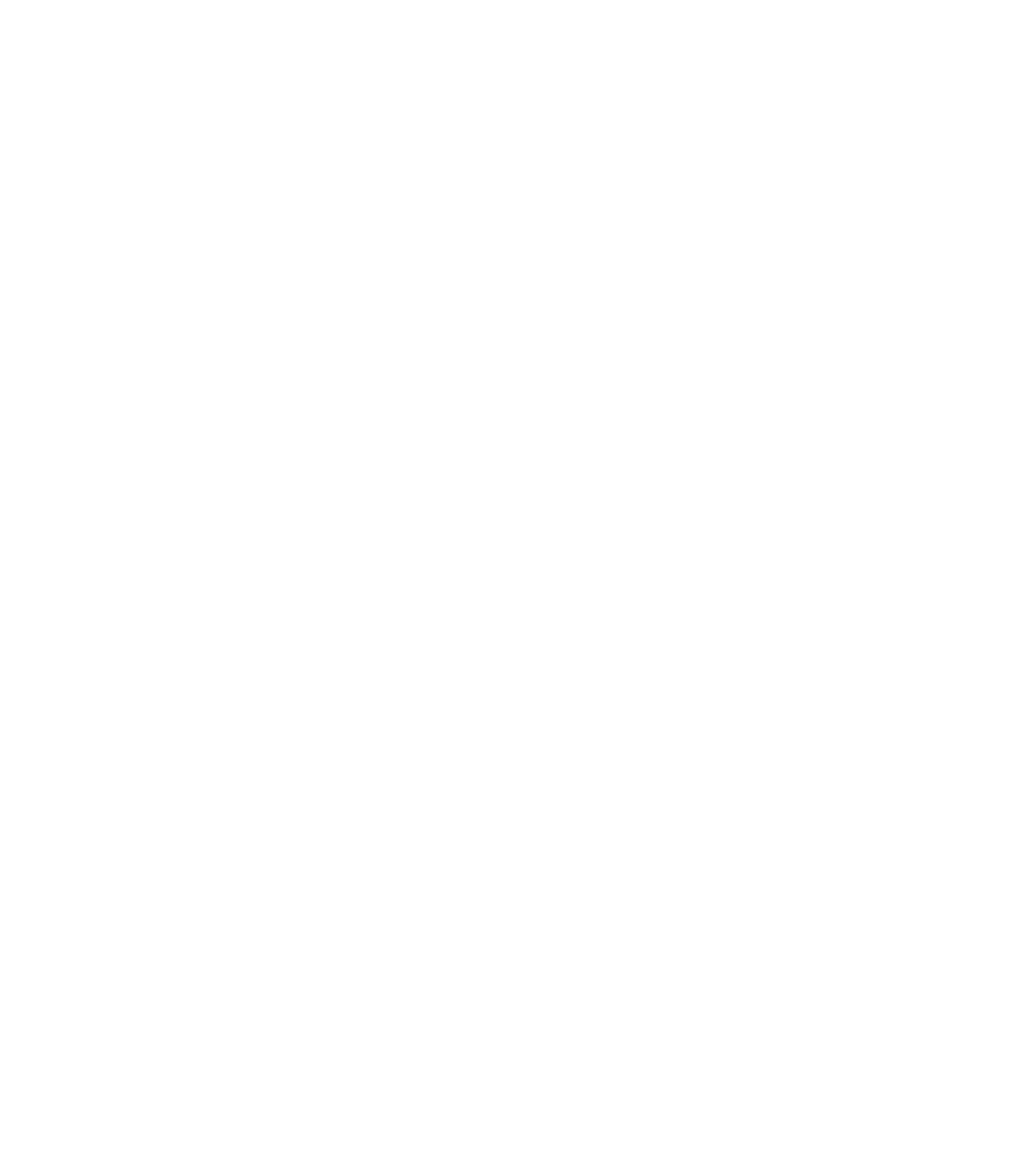
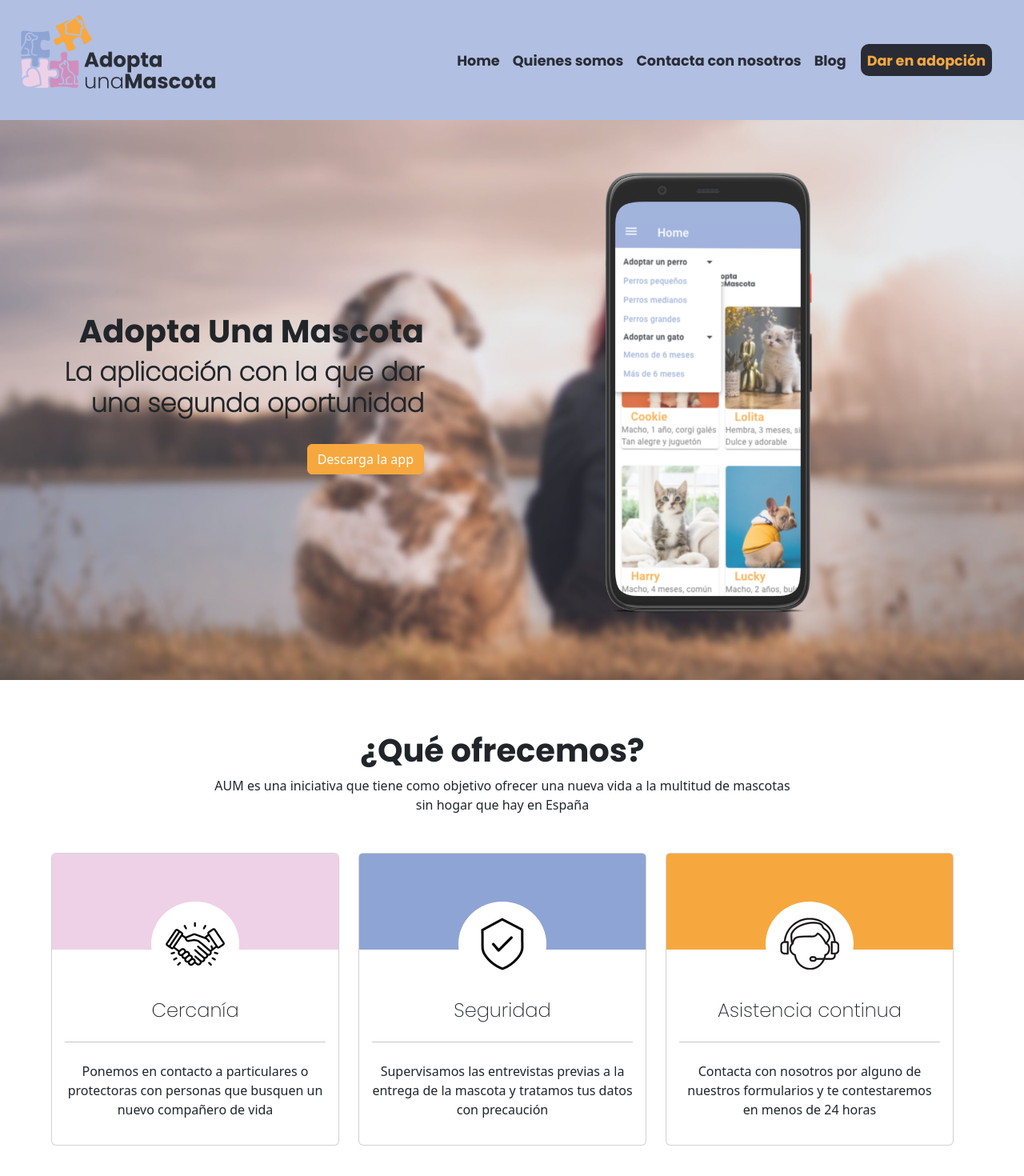
Before and after one commit to FranDevelopSpain/AdoptaUnaMascotaWeb, an Angular app: page /landingPage in a window 1280 px wide. Before the commit this address led to /. Shown: the top 1470 px of the page at 80% size. Before the commit the page ends 800 px from the top, so only its background shows below. Built offline with nearby package versions, Linux system fonts and the light colour scheme.

Commit message:
haciendo la navegacion del navBar con las páginas y poniendo cada componente en una pestaña de la navegacion

```diff
--- a/src/app/Components/header/header.component.html
+++ b/src/app/Components/header/header.component.html
@@ -16,20 +16,20 @@
   <div class="collapse navbar-collapse" id="navbarNav">
     <ul class="navbar-nav">
       <li class="nav-item">
-        <a class="nav-link" href="#">Home</a>
+        <a class="nav-link" routerLink="home">Home</a>
+      </li>
+      <li class="nav-item" >
+        <a class="nav-link" routerLink="aboutUs" >Quienes somos</a>
       </li>
       <li class="nav-item">
-        <a class="nav-link" href="#">Quienes somos</a>
-      </li>
-      <li class="nav-item">
-        <a class="nav-link" href="#">Contacta con nosotros</a>
+        <a class="nav-link" routerLink="contactUs">Contacta con nosotros</a>
       </li>
        <li class="nav-item">
-        <a class="nav-link" href="#">Blog</a>
+        <a class="nav-link" >Blog</a>
       </li>
 
       <li class="nav-item">
-        <a class="nav-link" id="adopcion" href="#">Dar en adopción</a>
+        <a class="nav-link" id="adopcion" routerLink="formularioAdopcion" >Dar en adopción</a>
       </li>
     </ul>
   </div>
--- a/src/app/Pages/ContactUs/contact-us.component.css
+++ b/src/app/Pages/ContactUs/contact-us.component.css
@@ -3,6 +3,7 @@
 }
 
 body {
+    font-family: 'Poppins', sans-serif;
     text-align: center;
     justify-content: center !important;
     justify-items: center !important;
--- a/src/app/Pages/about-us/about-us.component.css
+++ b/src/app/Pages/about-us/about-us.component.css
@@ -3,6 +3,7 @@
 }
 
 body {
+    font-family: 'Poppins', sans-serif;
     justify-content: center !important;
     justify-items: center !important;
     align-items: center !important;
@@ -40,8 +41,11 @@
     margin: 10px;
     border-color: #D18DBC;
     border-width: 2px;
+    box-shadow: 0px 0px 8px 8px rgba(240,240,240,1);
 }
-
+.uno {
+    justify-content: center;
+}
 .dos {
     justify-content: space-evenly;
 }
@@ -65,21 +69,21 @@
 }
 
 #rosa {
-    padding: 10px;
+    padding: 15px;
     border-radius: 10px;
     background-color: #D18DBC;
     margin-bottom: 10px;
 }
 
 #azul {
-    padding: 10px;
+    padding: 15px;
     border-radius: 10px;
     background-color: #8FA5D5;
     margin-bottom: 10px;
 }
 
 #amarillo {
-    padding: 10px;
+    padding: 15px;
     border-radius: 10px;
     background-color: #F7A940;
     margin-bottom: 10px;
--- a/src/app/Pages/about-us/about-us.component.html
+++ b/src/app/Pages/about-us/about-us.component.html
@@ -5,8 +5,8 @@
 <div id="logo">
 <img src="./assets/logo-png.png" class="img-fluid">
 </div>
+
 <!--CARDS EQUIPO-->
-
 <div class="container">
 
 <div class="row uno">
@@ -84,7 +84,7 @@
 <h4>¿Cómo puedes colaborar?</h4>
 <div id="filaTres">
     <img src="./assets/images/LOVEANIMAL.jpg" id="imagenTres" class="rounded float-left">
-<p> Descargándote nuestra aplicación Adopta Una Mascota y compartiendola por redes sociales.<br>
+<p> Descargándote nuestra aplicación <strong>Adopta Una Mascota</strong> y compartiendola por redes sociales.<br>
     Si conoces a alguien que quiera adoptar una mascota ¡háblale de nosotros! <br>
     Si ya no puedes cuidar de tu mascota, contacta con nosotros ¡te ayudaremos encantados! <br>
     Y sobretodo siendo responsable a la hora de decidir que quieres una mascota como compañero y miembro de la familia.</p>
--- a/src/app/Pages/contact-form/contact-form.component.css
+++ b/src/app/Pages/contact-form/contact-form.component.css
@@ -10,15 +10,23 @@
 }
 
 h1 {
+    text-align: center;
     font-family: 'Poppins', sans-serif;
     font-weight: bold;
     font-size: 5rem;
     padding: 20px;
     margin-top: 50px;
     color: #292C35;
-    font-weight: bold;
-    text-shadow: 5px 5px 4px white;
+    text-shadow: 5px 5px 4px #8FA5D5;
     margin-top: 160px;
+}
+
+p {
+    text-align: center;
+    font-family: 'Poppins', sans-serif;
+    font-size: 1.2rem;
+    padding: 20px;
+    color: #292C35;
 }
 
 form {
--- a/src/app/Pages/contact-form/contact-form.component.html
+++ b/src/app/Pages/contact-form/contact-form.component.html
@@ -4,6 +4,18 @@
     <link rel="preconnect" href="https://fonts.gstatic.com" crossorigin>
     <link href="https://fonts.googleapis.com/css2?family=Poppins:wght@200;400;700&display=swap" rel="stylesheet">
 </head>
+
+<div class="row form-adopcion">
+  <h1>Formulario de adopción</h1>
+  <br>
+  <br>
+  <br>
+  <p>Si eres una protectora con animales para visibilizar o un particular con una mascota de la que ya no te puedes
+      encargar, ponte en contacto con nosotros y te ayudaremos a encontrarle un nuevo hogar</p>
+  <br>
+  <br>
+
+</div>
 
     <div id="flotante">
     <form (ngSubmit)="onSubmit(contactForm)" #contactForm="ngForm" class="justify-content-center" id="formulario"> <!--creamos nuestra variable template-->
--- a/src/app/Pages/home/home.component.html
+++ b/src/app/Pages/home/home.component.html
@@ -1,5 +1,3 @@
-<!-- AÑADIR HEADER -->
-<app-header></app-header>
 
 <div class="row introduccion">
     <div class="col-md-5" style="margin-top: 15%; text-align: right;">
@@ -114,6 +112,7 @@
     </div>
 </div>
 
+<!--
 <div class="row form-adopcion">
     <h1>Formulario de adopción</h1>
     <br>
@@ -123,7 +122,6 @@
         encargar, ponte en contacto con nosotros y te ayudaremos a encontrarle un nuevo hogar</p>
     <br>
     <br>
-    <app-contact-form></app-contact-form>
+
 </div>
-
-<app-footer></app-footer>
+-->
--- a/src/app/Pages/landing-page/landing-page.component.html
+++ b/src/app/Pages/landing-page/landing-page.component.html
@@ -3,10 +3,9 @@
     <!--INCLUIMOS EL HEADER-->
 </app-header>
 
-
-<app-contact-form>
-    <!--INCLUIMOS EL FORMULARIO DE CONTACTO-->
-</app-contact-form>
+<router-outlet>
+    <!--INCLUIMOS EL ENRUTAMIENTO-->
+</router-outlet>
 
 <app-footer>
     <!--INCLUIMOS EL FOOTER-->
--- a/src/app/app-routing.module.ts
+++ b/src/app/app-routing.module.ts
@@ -1,17 +1,29 @@
+import { ContactFormComponent } from './Pages/contact-form/contact-form.component';
 
 import { NgModule } from '@angular/core';
 import { RouterModule, Routes } from '@angular/router';
 import { AboutUsComponent } from './Pages/about-us/about-us.component';
 import { ContactUsComponent } from './Pages/ContactUs/contact-us.component';
 import { HomeComponent } from './Pages/home/home.component';
+import { LandingPageComponent } from './Pages/landing-page/landing-page.component';
 
 const routes: Routes = [
 
+  {//Página que se cargará por defecto si no se especifica ruta
+    path: "",
+    redirectTo: "landingPage",
+    pathMatch: "full"
+  },
+
+  {
+    path: "landingPage",
+    component: LandingPageComponent,
+    children: [
       {
         path: "",
-    redirectTo: "home",
-    pathMatch: "full"
+        component: HomeComponent
       },
+
       {
         path: "home",
         component: HomeComponent
@@ -24,6 +36,13 @@
       {
         path: "aboutUs",
         component: AboutUsComponent
+      },
+
+      {
+        path: "formularioAdopcion",
+        component: ContactFormComponent
+      }
+    ]
   }
 ];
 
```
Lines whose indentation alone changed are shown as unchanged.
